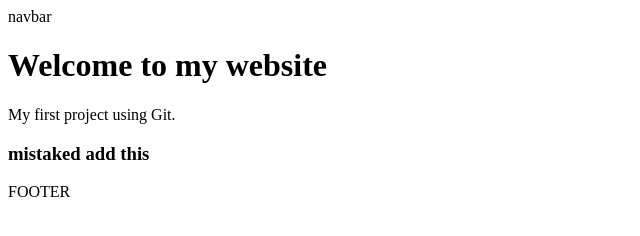
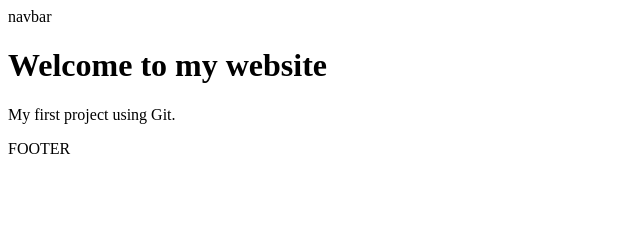
Before and after one commit to lionsgeekpromo5/test-git, a plain HTML site: page index.html in a window 1280 px wide. Shown: the whole page, without its empty margins (0-640 px from the left). Drawn offline with Linux system fonts and the light colour scheme.

Commit message:
Revert "add mistakenly a title"
This reverts commit 5b49d18c1812b737a5cc428fbe736e488ab41001.

```diff
--- a/index.html
+++ b/index.html
@@ -13,7 +13,6 @@
 
         <h1>Welcome to my website</h1>
         <p>My first project using Git.</p>
-        <h3>mistaked add this</h3>
     </main>
   <footer>FOOTER </footer>
 </body>
```
